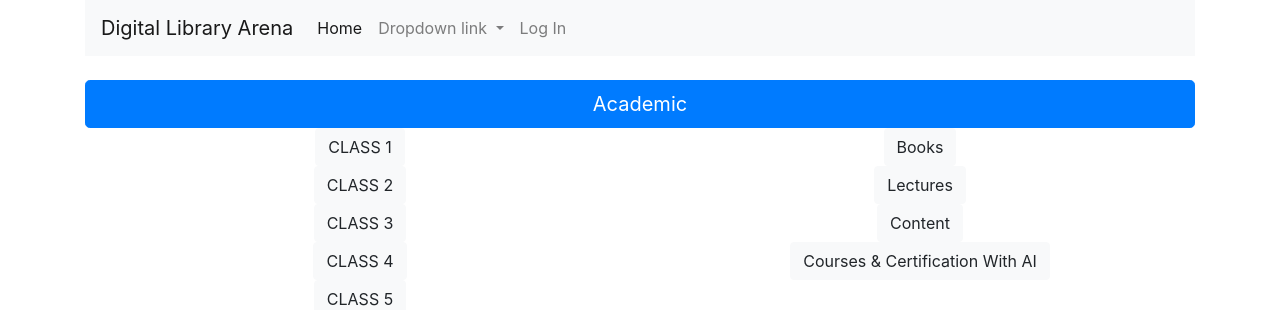
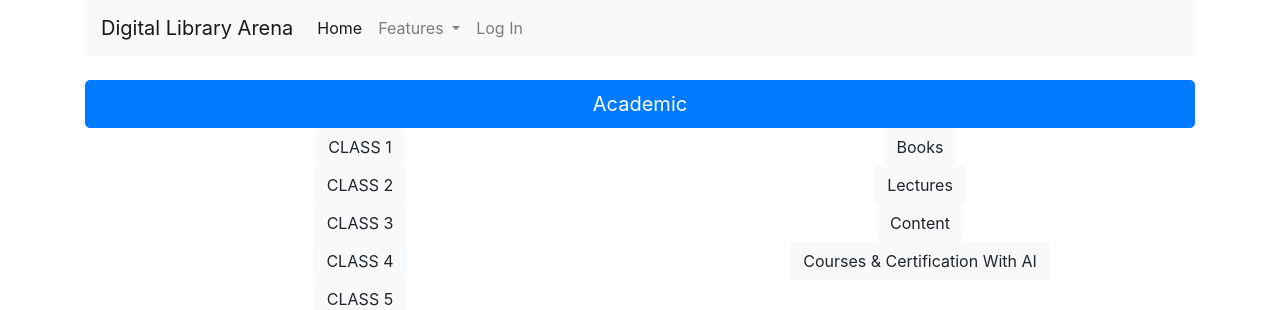
Before and after one commit to joy1954islam/Digital-Library-Arena, a Django app: page /academic/ in a window 1280 px wide. Shown: the top 310 px of the page. Run offline with Django 3.2, Linux system fonts and the light colour scheme; some libraries are stand-ins or nearby versions.

Commit message:
modify dropdown

```diff
--- a/templates/navbar.html
+++ b/templates/navbar.html
@@ -11,7 +11,7 @@
 
       <li class="nav-item dropdown">
         <a class="nav-link dropdown-toggle" href="#" id="navbarDropdownMenuLink" data-toggle="dropdown" aria-haspopup="true" aria-expanded="false">
-          Dropdown link
+         Features
         </a>
         <div class="dropdown-menu" aria-labelledby="navbarDropdownMenuLink">
           <a class="dropdown-item" href="{% url 'languages' %}">Language</a>
```
